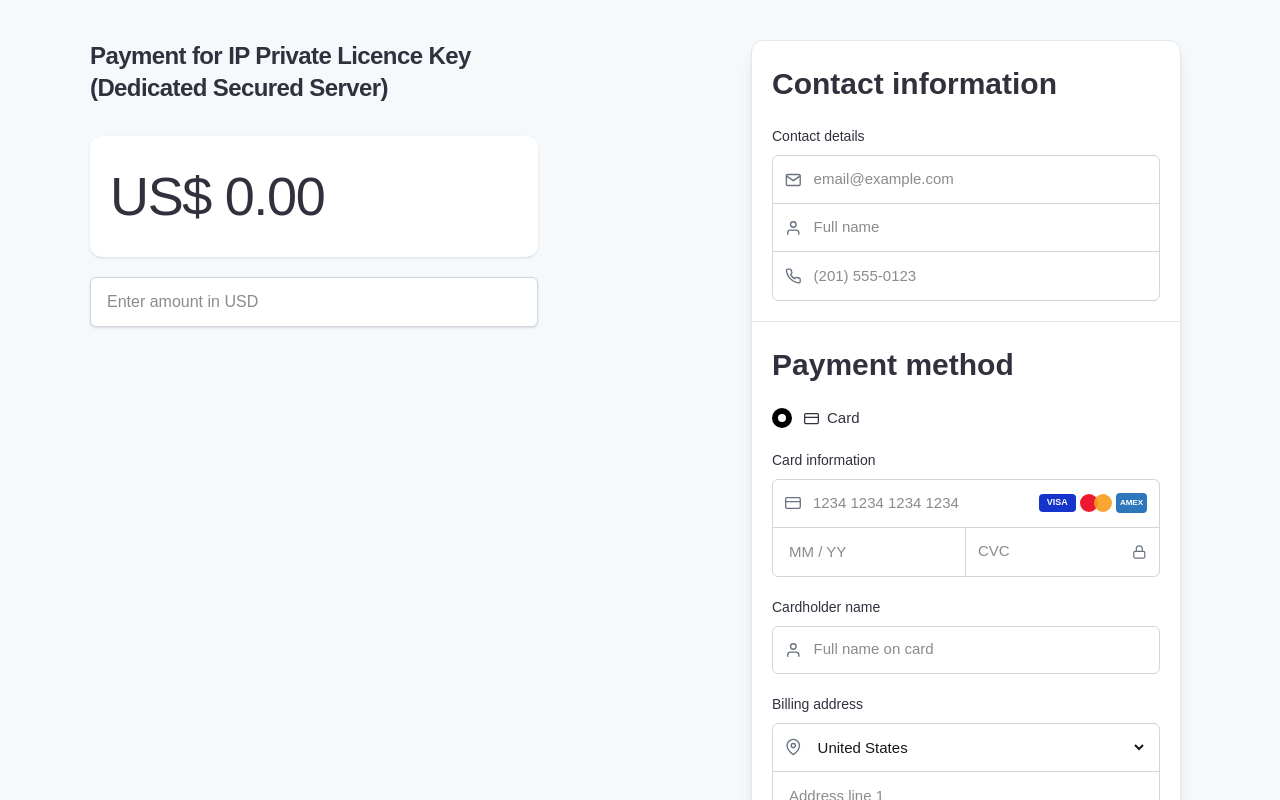
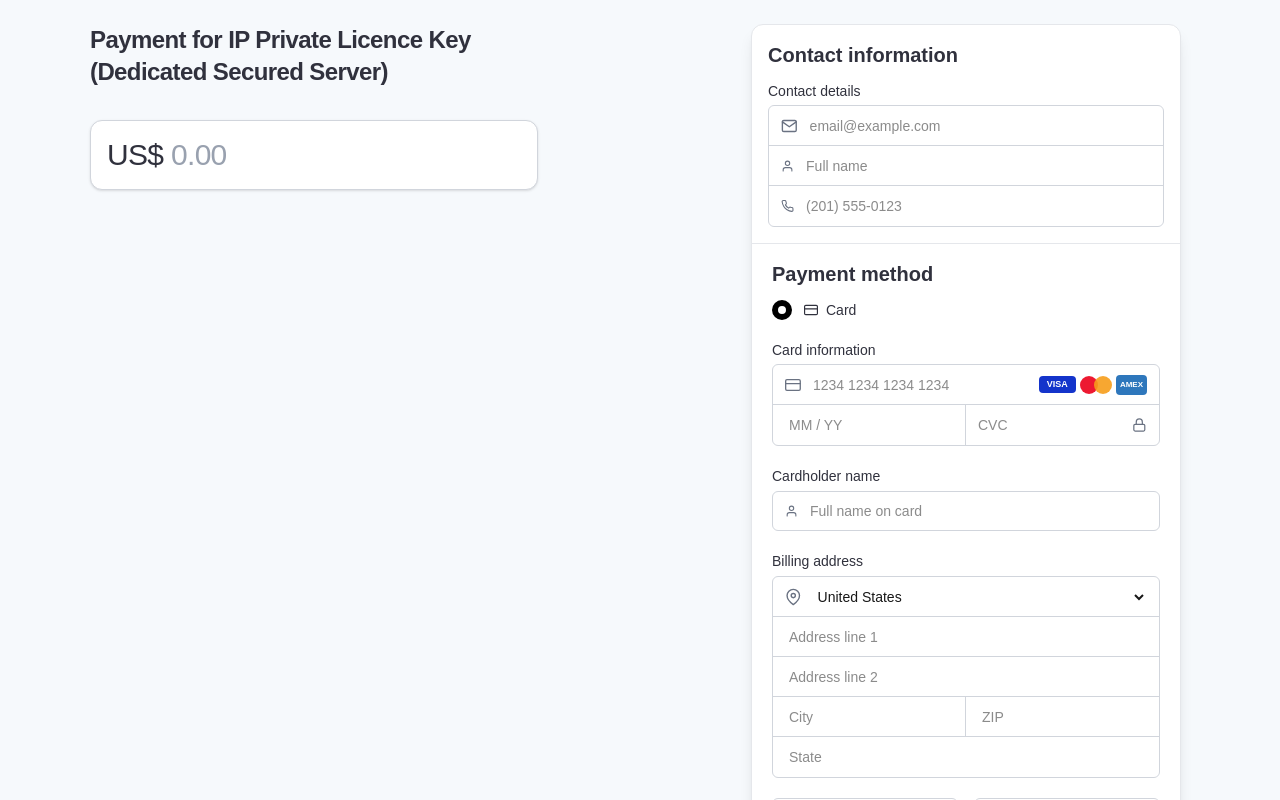
Before and after one commit to Zentrok-Private-Limited/secure-payment, a Next.js app: page / in a window 1280 px wide. Shown: the top 800 px of the page. Built offline with nearby package versions, Linux system fonts and the light colour scheme.

Commit message:
refactor: improve form layout and styling for payment page

```diff
--- a/app/page.tsx
+++ b/app/page.tsx
@@ -30,6 +30,13 @@ export default function PaymentPage() {
   const [loading, setLoading] = useState(false);
   const [success, setSuccess] = useState(false);
 
+  const formatCardNumber = (value : string) => {
+  return value
+    .replace(/\s/g, "")
+    .replace(/\D/g, "")
+    .replace(/(.{4})/g, "$1 ")
+    .trim();
+};
 
   const handleSubmit = async (e: React.FormEvent) => {
     e.preventDefault();
@@ -92,7 +99,7 @@ export default function PaymentPage() {
   };
 
   return (
-    <div className="min-h-screen bg-[#f6f9fc] px-4 py-10">
+    <div className="min-h-screen bg-[#f6f9fc] px-4 py-6">
       <div className="max-w-7xl mx-auto grid grid-cols-1 lg:grid-cols-2 gap-14 items-start">
         {/* LEFT SIDE */}
         <div className="flex justify-center">
@@ -101,19 +108,19 @@ export default function PaymentPage() {
               Payment for IP Private Licence Key <br />
               (Dedicated Secured Server)
             </p>
-            <div className=" border-gray-300 rounded-xl bg-white p-5 shadow-sm">
-              <div className="text-[54px] font-light tracking-tight text-[#30313d]">
-                US$ {amount || "0.00"}
-              </div>
-            </div>
+            <div className="border border-gray-300 rounded-xl bg-white p-4 shadow-sm">
+              <div className="flex items-center text-3xl font-light tracking-tight text-[#30313d]">
+                <span className="mr-2">US$</span>
 
                 <input
                   type="number"
-              placeholder="Enter amount in USD"
+                  placeholder="0.00"
                   value={amount}
                   onChange={(e) => setAmount(e.target.value)}
-              className="mt-5 w-full border border-gray-300 rounded-md px-4 py-3 text-[16px] outline-none bg-white shadow-sm focus:ring-2 focus:ring-[#635bff]"
+                  className="w-full bg-transparent outline-none border-none text-3xl font-light tracking-tight text-[#30313d] placeholder:text-gray-400"
                 />
+              </div>
+            </div>
           </div>
         </div>
 
@@ -121,16 +128,16 @@ export default function PaymentPage() {
         <div className="flex justify-center">
           <div className="w-full max-w-107.5 bg-white border border-gray-200 rounded-xl overflow-hidden shadow-lg">
             {/* CONTACT INFO */}
-          <div className="p-5 border-b border-gray-200">
-            <h2 className="text-[30px] font-semibold text-[#30313d] mb-5">
+            <div className="p-4 border-b border-gray-200">
+              <h2 className="text-xl font-semibold text-[#30313d] mb-3">
                 Contact information
               </h2>
 
-            <p className="text-[14px] text-[#30313d] mb-2">Contact details</p>
+              <p className="text-sm text-[#30313d] mb-1">Contact details</p>
 
               <div className="border border-gray-300 rounded-md overflow-hidden bg-white">
                 {/* EMAIL */}
-              <div className="flex items-center border-b border-gray-300 px-3 h-12">
+                <div className="flex items-center border-b border-gray-300 px-3 h-10">
                   <FiMail className="text-gray-500 mr-3 text-[18px]" />
 
                   <input
@@ -138,41 +145,41 @@ export default function PaymentPage() {
                     placeholder="email@example.com"
                     value={email}
                     onChange={(e) => setEmail(e.target.value)}
-                  className="w-full outline-none text-[15px]"
+                    className="w-full outline-none text-sm"
                   />
                 </div>
 
                 {/* NAME */}
-              <div className="flex items-center border-b border-gray-300 px-3 h-12">
-                <FiUser className="text-gray-500 mr-3 text-[18px]" />
+                <div className="flex items-center border-b border-gray-300 px-3 h-10">
+                  <FiUser className="text-gray-500 mr-3 text-sm" />
 
                   <input
                     type="text"
                     placeholder="Full name"
                     value={name}
                     onChange={(e) => setName(e.target.value)}
-                  className="w-full outline-none text-[15px]"
+                    className="w-full outline-none text-sm"
                   />
                 </div>
 
                 {/* PHONE */}
-              <div className="flex items-center px-3 h-12">
-                <FiPhone className="text-gray-500 mr-3 text-[18px]" />
+                <div className="flex items-center px-3 h-10">
+                  <FiPhone className="text-gray-500 mr-3 text-sm" />
 
                   <input
                     type="tel"
                     placeholder="(201) 555-0123"
                     value={phone}
                     onChange={(e) => setPhone(e.target.value)}
-                  className="w-full outline-none text-[15px]"
+                    className="w-full outline-none text-sm"
                   />
                 </div>
               </div>
             </div>
 
             {/* PAYMENT METHOD */}
-          <div className="p-5">
-            <h2 className="text-[30px] font-semibold text-[#30313d] mb-5">
+            <div className="py-4 px-5">
+              <h2 className="text-xl font-semibold text-[#30313d] mb-3">
                 Payment method
               </h2>
 
@@ -180,21 +187,19 @@ export default function PaymentPage() {
               <div className="flex items-center gap-3 mb-5">
                 <div className="w-5 h-5 rounded-full border-[6px] border-black"></div>
 
-              <div className="flex items-center gap-2 text-[15px] font-medium text-[#30313d]">
+                <div className="flex items-center gap-2 text-sm font-medium text-[#30313d]">
                   <FiCreditCard />
                   Card
                 </div>
               </div>
 
               <form onSubmit={handleSubmit}>
-              <p className="text-[14px] text-[#30313d] mb-2">
-                Card information
-              </p>
+                <p className="text-sm text-[#30313d] mb-1">Card information</p>
 
                 {/* CARD BOX */}
                 <div className="border border-gray-300 rounded-md overflow-hidden bg-white">
                   {/* CARD NUMBER */}
-                <div className="flex items-center justify-between border-b border-gray-300 px-3 h-12">
+                  <div className="flex items-center justify-between border-b border-gray-300 px-3 h-10">
                     <div className="flex items-center flex-1">
                       <FiCreditCard className="text-gray-500 mr-3 text-[18px]" />
 
@@ -202,8 +207,11 @@ export default function PaymentPage() {
                         type="text"
                         placeholder="1234 1234 1234 1234"
                         value={cardNumber}
-                      onChange={(e) => setCardNumber(e.target.value)}
-                      className="w-full outline-none text-[15px]"
+                        onChange={(e) =>
+                          setCardNumber(formatCardNumber(e.target.value))
+                        }
+                        maxLength={19}
+                        className="w-full outline-none text-sm"
                       />
                     </div>
 
@@ -235,7 +243,7 @@ export default function PaymentPage() {
                       placeholder="MM / YY"
                       value={expiry}
                       onChange={(e) => setExpiry(e.target.value)}
-                    className="h-12 border-r border-gray-300 px-4 outline-none text-[15px]"
+                      className="h-10 border-r border-gray-300 px-4 outline-none text-sm"
                     />
 
                     <div className="flex items-center px-3">
@@ -244,7 +252,7 @@ export default function PaymentPage() {
                         placeholder="CVC"
                         value={cvv}
                         onChange={(e) => setCvv(e.target.value)}
-                      className="w-full outline-none text-[15px]"
+                        className="w-full outline-none text-sm"
                       />
 
                       <FiLock className="text-gray-500" />
@@ -254,35 +262,35 @@ export default function PaymentPage() {
 
                 {/* CARD HOLDER */}
                 <div className="mt-5">
-                <p className="text-[14px] text-[#30313d] mb-2">
+                  <p className="text-[14px] text-[#30313d] mb-1">
                     Cardholder name
                   </p>
 
-                <div className="flex items-center border border-gray-300 rounded-md px-3 h-12">
-                  <FiUser className="text-gray-500 mr-3 text-[18px]" />
+                  <div className="flex items-center border border-gray-300 rounded-md px-3 h-10">
+                    <FiUser className="text-gray-500 mr-3 text-sm" />
 
                     <input
                       type="text"
                       placeholder="Full name on card"
                       value={cardholdername}
                       onChange={(e) => setCardholdername(e.target.value)}
-                    className="w-full outline-none text-[15px]"
+                      className="w-full outline-none text-sm"
                     />
                   </div>
                 </div>
 
                 {/* BILLING ADDRESS */}
                 <div className="mt-5">
-                <p className="text-[14px] text-[#30313d] mb-2">
+                  <p className="text-[14px] text-[#30313d] mb-1">
                     Billing address
                   </p>
 
                   <div className="border border-gray-300 rounded-md overflow-hidden bg-white">
                     {/* COUNTRY */}
-                  <div className="flex items-center border-b border-gray-300 px-3 h-12">
+                    <div className="flex items-center border-b border-gray-300 px-3 h-10">
                       <FiMapPin className="text-gray-500 mr-3 text-[18px]" />
 
-                    <select className="w-full outline-none bg-white text-[15px]">
+                      <select className="w-full outline-none bg-white text-sm">
                         <option>United States</option>
                         <option>Canada</option>
                       </select>
@@ -293,7 +301,7 @@ export default function PaymentPage() {
                       placeholder="Address line 1"
                       value={addressone}
                       onChange={(e) => setAddressone(e.target.value)}
-                    className="w-full h-12 border-b border-gray-300 px-4 outline-none text-[15px]"
+                      className="w-full h-10 border-b border-gray-300 px-4 outline-none text-sm"
                     />
 
                     <input
@@ -301,7 +309,7 @@ export default function PaymentPage() {
                       placeholder="Address line 2"
                       value={addresstwo}
                       onChange={(e) => setAddresstwo(e.target.value)}
-                    className="w-full h-12 border-b border-gray-300 px-4 outline-none text-[15px]"
+                      className="w-full h-10 border-b border-gray-300 px-4 outline-none text-sm"
                     />
 
                     <div className="grid grid-cols-2">
@@ -310,7 +318,7 @@ export default function PaymentPage() {
                         placeholder="City"
                         value={city}
                         onChange={(e) => setCity(e.target.value)}
-                      className="h-12 border-r border-b border-gray-300 px-4 outline-none text-[15px]"
+                        className="h-10 border-r border-b border-gray-300 px-4 outline-none text-sm"
                       />
 
                       <input
@@ -318,7 +326,7 @@ export default function PaymentPage() {
                         placeholder="ZIP"
                         value={zipCode}
                         onChange={(e) => setZipCode(e.target.value)}
-                      className="h-12 border-b border-gray-300 px-4 outline-none text-[15px]"
+                        className="h-10 border-b border-gray-300 px-4 outline-none text-sm"
                       />
                     </div>
 
@@ -327,7 +335,7 @@ export default function PaymentPage() {
                       placeholder="State"
                       value={state}
                       onChange={(e) => setState(e.target.value)}
-                    className="w-full h-12 px-4 outline-none text-[15px]"
+                      className="w-full h-10 px-4 outline-none text-sm"
                     />
                   </div>
                 </div>
@@ -339,7 +347,7 @@ export default function PaymentPage() {
                     placeholder="First Name"
                     value={firstName}
                     onChange={(e) => setFirstName(e.target.value)}
-                  className="h-12 border border-gray-300 rounded-md px-4 outline-none text-[15px]"
+                    className="h-10 border border-gray-300 rounded-md px-4 outline-none text-sm"
                   />
 
                   <input
@@ -347,25 +355,25 @@ export default function PaymentPage() {
                     placeholder="Last Name"
                     value={lastName}
                     onChange={(e) => setLastName(e.target.value)}
-                  className="h-12 border border-gray-300 rounded-md px-4 outline-none text-[15px]"
+                    className="h-10 border border-gray-300 rounded-md px-4 outline-none text-sm"
                   />
                 </div>
 
                 {/* AMOUNT */}
-              <div className="mt-5">
+                {/* <div className="mt-5">
                   <input
                     type="number"
                     placeholder="Amount"
                     value={amount}
                     onChange={(e) => setAmount(e.target.value)}
-                  className="w-full h-12 border border-gray-300 rounded-md px-4 outline-none text-[15px]"
+                    className="w-full h-10 border border-gray-300 rounded-md px-4 outline-none text-sm"
                   />
-              </div>
+                </div> */}
 
                 {/* SUBMIT BUTTON */}
                 <button
                   type="submit"
-                className="w-full h-12.5 bg-[#635bff] text-white rounded-md mt-6 text-[16px] font-medium hover:bg-[#5248ff] transition"
+                  className="w-full h-10 bg-[#635bff] text-white rounded-md mt-5 text-sm font-medium hover:bg-[#5248ff] transition"
                 >
                   Submit
                 </button>
```
Lines whose indentation alone changed are shown as unchanged.
